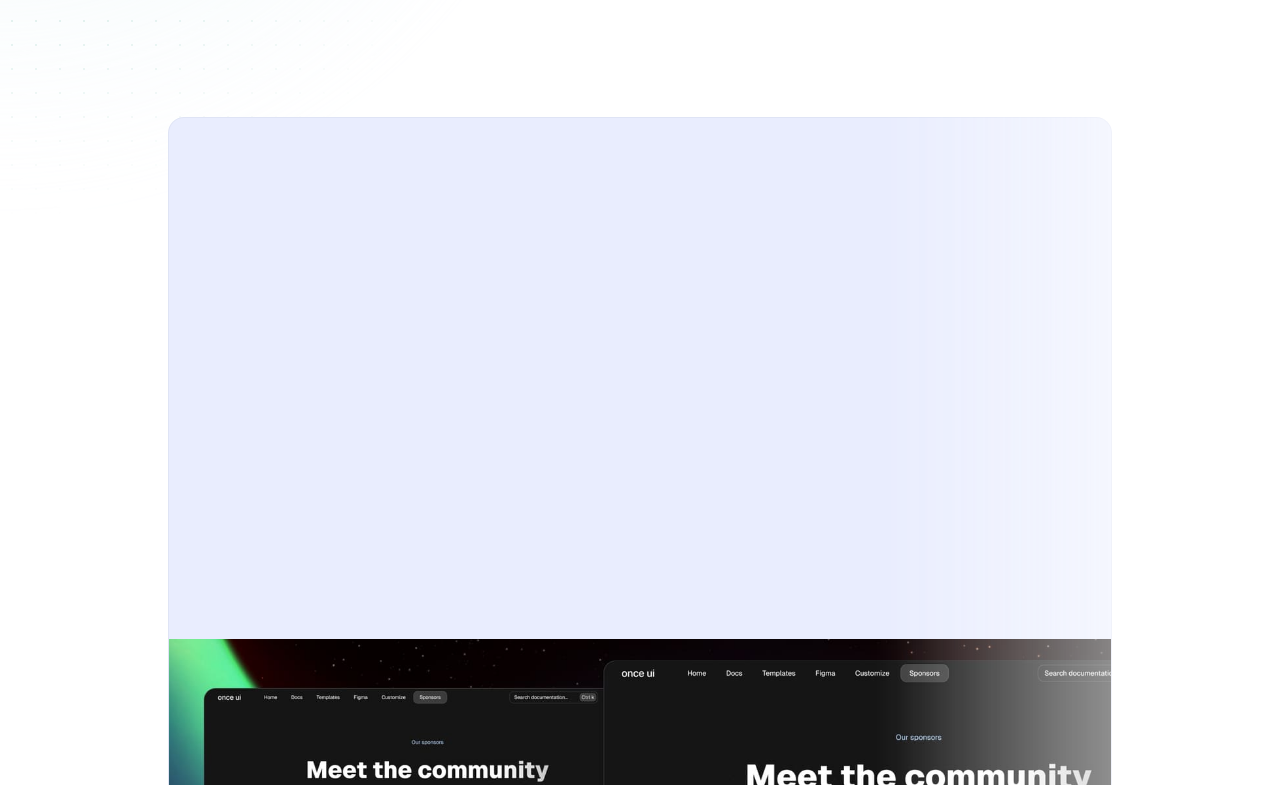
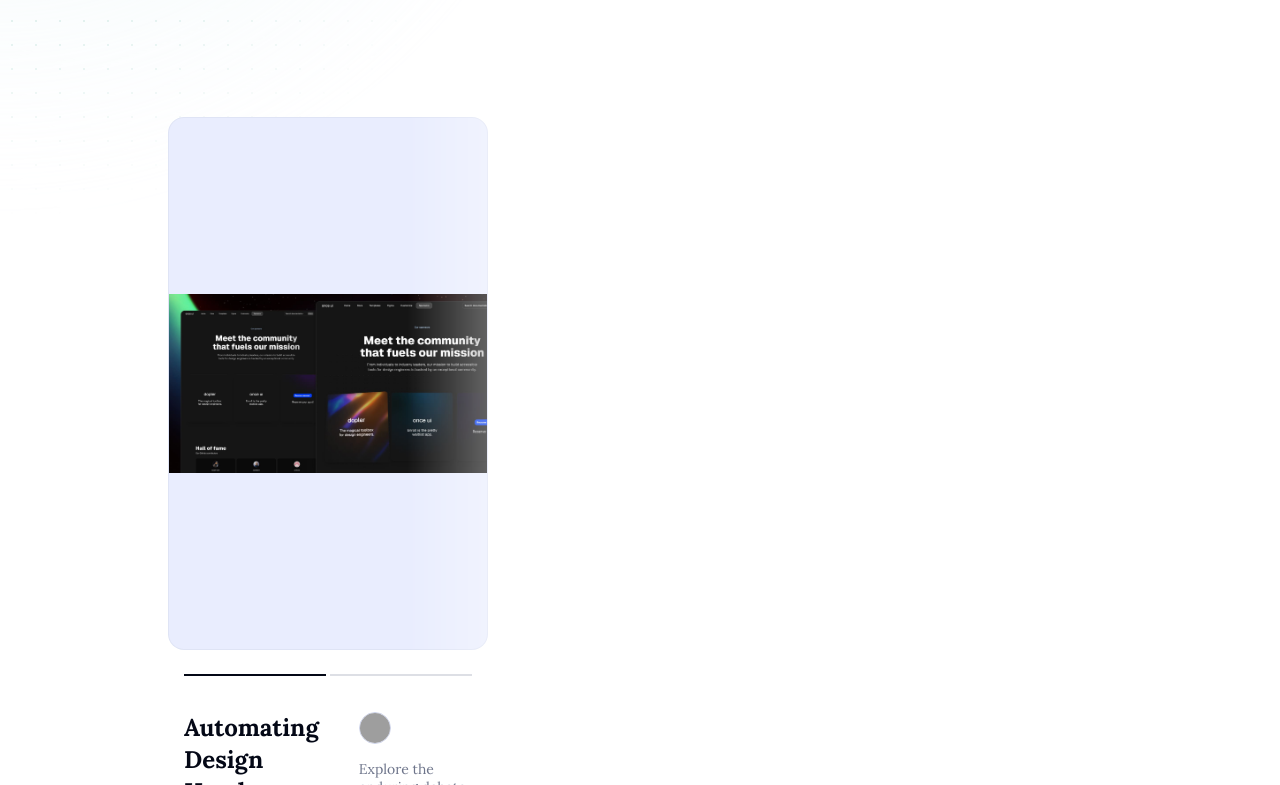
Before and after one commit to tara-morin/website, a Next.js app: page /en in a window 1280 px wide. Shown: the part 375-1160 px from the top of the page. Built offline with nearby package versions, Linux system fonts and the light colour scheme; grey boxes are pictures that could not be loaded.

Commit message:
added max width and height

```diff
--- a/src/components/ProjectCard.tsx
+++ b/src/components/ProjectCard.tsx
@@ -57,6 +57,8 @@ export const ProjectCard: React.FC<ProjectCardProps> = ({
         <Flex
             fillWidth gap="m"
             direction="column"
+            maxWidth={20}
+            maxHeight={80}
             >
             {images[activeIndex] && <Flex onClick={handleImageClick}>
                 <RevealFx
```
